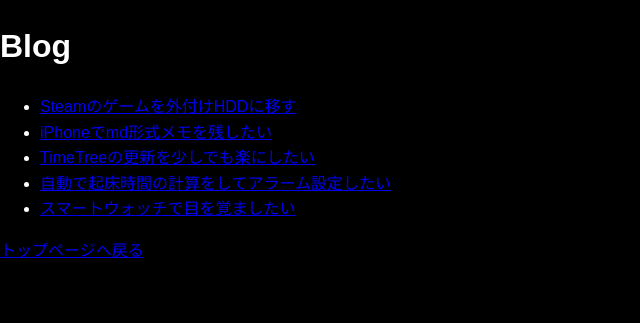
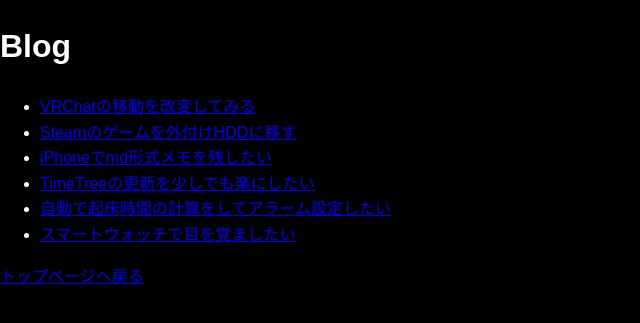
Before and after one commit to kyusochim/kyusochim.github.io, a Jekyll site: the page built from blog/bloglist.md, in a window 1280 px wide. Shown: the top 323 px of the page, without its empty margins (0-640 px from the left). Built offline with Jekyll 4.4.1, drawn with Linux system fonts in a browser that asks for light colours; our own code applies the rules of GitHub Pages for plain Markdown files.

Commit message:
Update bloglist.md

```diff
--- a/blog/bloglist.md
+++ b/blog/bloglist.md
@@ -1,4 +1,5 @@
 # Blog
+- [VRChatの移動を改変してみる](VRC_walk.md)
 - [Steamのゲームを外付けHDDに移す](steam_storage/steam_hdd.md)
 - [iPhoneでmd形式メモを残したい](iPhone_md.md)
 - [TimeTreeの更新を少しでも楽にしたい](set_timetree.md)
```
